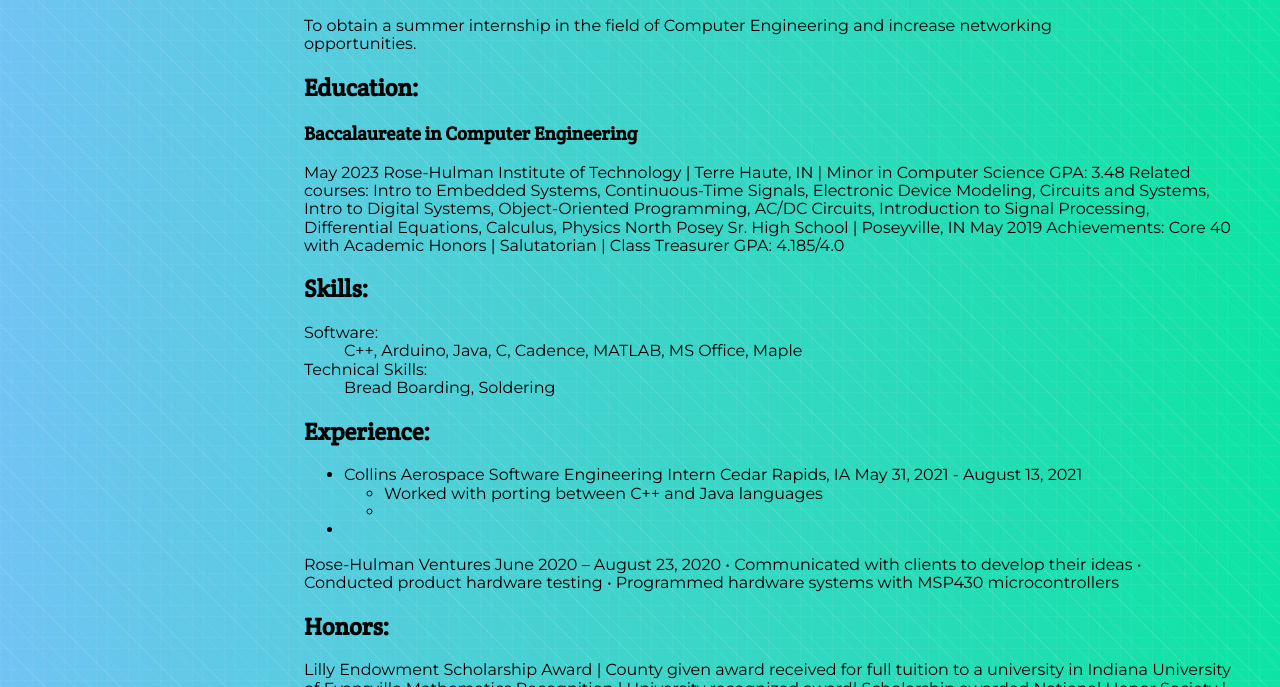
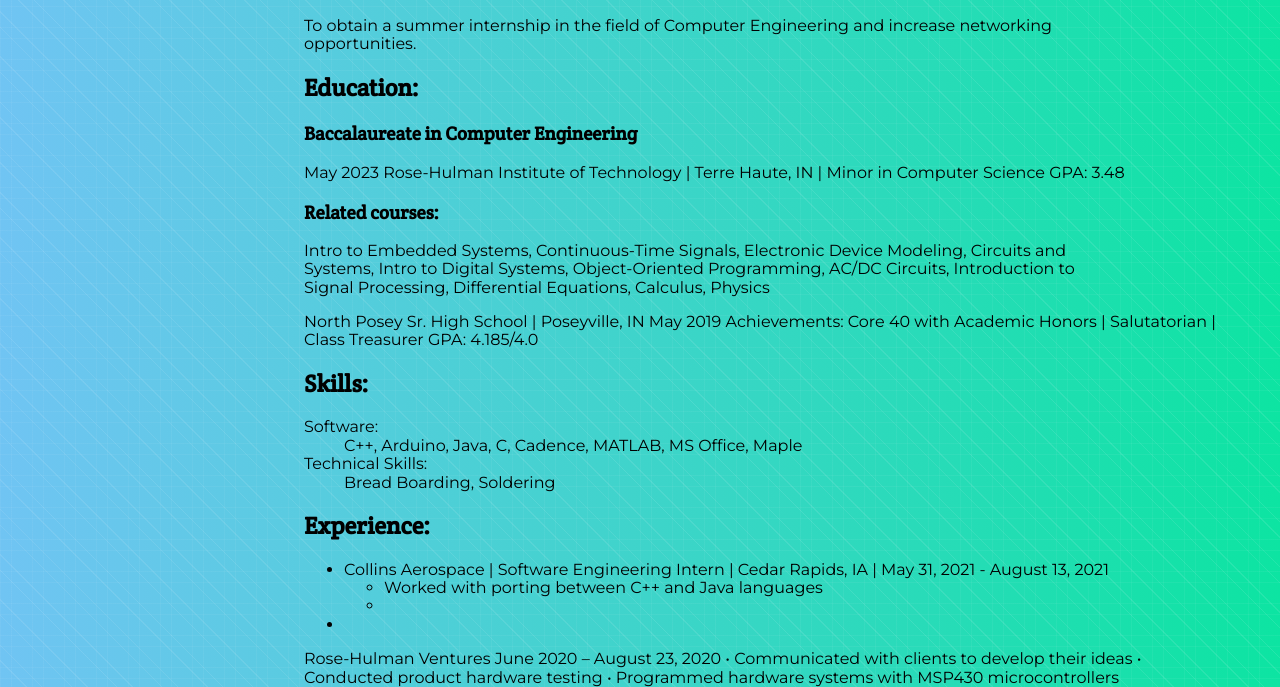
Before and after one commit to rhit-bryantlj/rhit-bryantlj.github.io, a plain HTML site: page resume.html in a window 1280 px wide. Shown: the part 113-800 px from the top of the page. Drawn offline with Linux system fonts and the light colour scheme.

Commit message:
edit resume

```diff
--- a/resume.html
+++ b/resume.html
@@ -24,7 +24,9 @@
 <h2>Education:</h2>	<h3><span class="degreeName">Baccalaureate in Computer Engineering</span></h3>							             May 2023
 		Rose-Hulman Institute of Technology | Terre Haute, IN | Minor in Computer Science 		            GPA: 3.48
 
-Related courses: Intro to Embedded Systems, Continuous-Time Signals, Electronic Device Modeling, Circuits and Systems, Intro to Digital Systems, Object-Oriented Programming, AC/DC Circuits, Introduction to Signal Processing, Differential Equations, Calculus, Physics
+<h3>Related courses:</h3> <p>Intro to Embedded Systems, Continuous-Time Signals, Electronic Device Modeling,
+    Circuits and Systems, Intro to Digital Systems, Object-Oriented Programming, AC/DC Circuits, Introduction
+    to Signal Processing, Differential Equations, Calculus, Physics</p>
 
 North Posey Sr. High School | Poseyville, IN 						             May 2019
 Achievements: Core 40 with Academic Honors | Salutatorian 	| Class Treasurer			   GPA: 4.185/4.0
@@ -40,9 +42,9 @@ Achievements: Core 40 with Academic Honors | Salutatorian 	| Class Treasurer
 <h2>Experience:</h2>
 <ul>
     <li>
-        <span class="employer">Collins Aerospace</span>
-        <span class="title">Software Engineering Intern</span>
-        <span class ="Location">Cedar Rapids, IA</span>
+        <span class="employer">Collins Aerospace |</span>
+        <span class="title">Software Engineering Intern |</span>
+        <span class ="Location">Cedar Rapids, IA |</span>
         <span class="dates">May 31, 2021 - August 13, 2021</span>
         <ul>
             <li>Worked with porting between C++ and Java languages</li>
```
